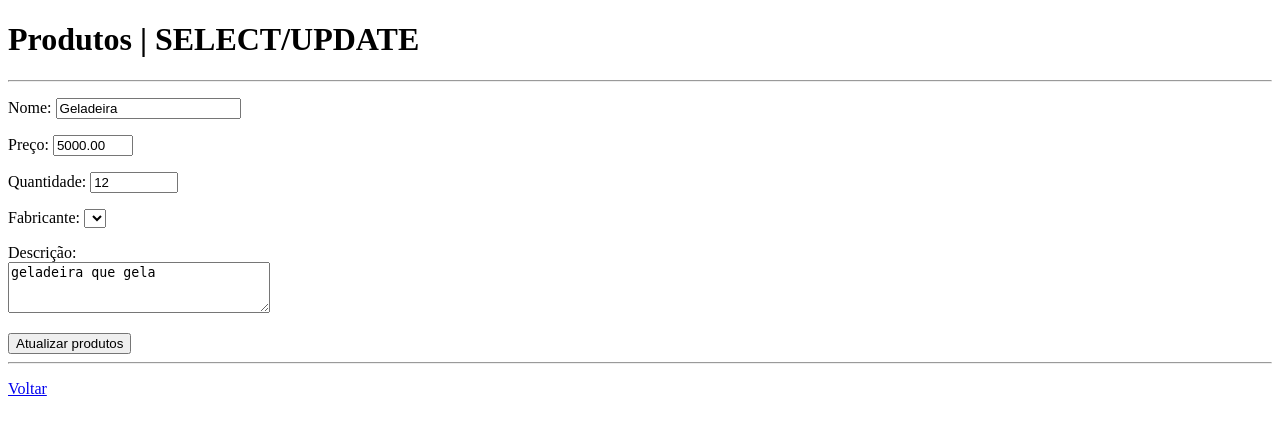
After one commit to Tiuliel/exemplo-crud-php, a PHP site: page /produtos/atualizar.php?id=3 in a window 1280 px wide. The commit adds this page. Shown: the top 435 px of the page. Run offline with PHP 8.4, Linux system fonts and the light colour scheme; data comes from the database, SQL or seed files in the repository; lists and menus that the app fills with data are empty.

Commit message:
Exercício 04

```diff
--- /dev/null
+++ b/produtos/atualizar.php
@@ -0,0 +1,44 @@
+<?php
+require_once"../src/funcoes-produtos.php";
+$id = filter_input(INPUT_GET, "id", FILTER_SANITIZE_NUMBER_INT);
+$produto = lerUmProduto($conexao, $id);
+?>
+
+<!DOCTYPE html>
+<html lang="pt-br">
+<head>
+    <meta charset="UTF-8">
+    <meta name="viewport" content="width=device-width, initial-scale=1.0">
+    <title>Produtos - Atualização</title>
+</head>
+<body>
+    <h1>Produtos | SELECT/UPDATE</h1>
+    <hr>
+    <form action="" method="post">
+    <p>
+        <label for="nome">Nome:</label>
+        <input type="text" name="nome" value="<?=$produto['nome']?>" id="nome" required>
+    </p>
+    <p>
+        <label for="preco">Preço:</label>
+        <input type="number" min="10" max="10000" value="<?=$produto['preco']?>" name="preco" id="preco" required>
+    </p>
+    <p>
+        <label for="quantidade">Quantidade:</label>
+        <input type="number" min="1" max="100" step="0.01"  value="<?=$produto['quantidade']?>" name="quantidade" id="quantidade" required>
+    </p>
+    <label for="fabricante">Fabricante:</label>
+    <select name="fabricante" id="fabricante">
+    <option value=""></option>
+
+</select>
+<p><label for="descricao">Descrição:</label><br>
+<textarea name="descricao" id="descricao" cols="30" rows="3"><?=$produto['descricao']?></textarea>
+</p>
+
+<button type="submit" name="atualizar">Atualizar produtos</button>
+    <hr>
+    <p><a href="visualizar.php">Voltar</a></p>
+</form>
+</body>
+</html>
--- a/produtos/visualizar.php
+++ b/produtos/visualizar.php
@@ -57,7 +57,11 @@ $listaDeProdutos = lerProdutos($conexao);
             <!-- 2) Fazer a conta direto na query SQL e pegar o resultado (coluna total) - além de passar -->
             <p><b>Total:</b> <?=formataPreco($produto["total"])?></p>
 
-
+            <hr>
+            <p>
+            <a href="atualizar.php?id=<?=$produto["id"]?>">Editar</a> |
+                <a href="excluir.php">Excluir</a>
+            </p>
         </article>
         <?php }?>
         </div>
--- a/src/funcoes-produtos.php
+++ b/src/funcoes-produtos.php
@@ -58,5 +58,20 @@ try {
     } catch (Exception $erro) {
     die("Erro ao inserir: ".$erro->getMessage());
 }
-};
+}
+
+function lerUmProduto(PDO $conexao, int $idProduto):array{
+    $sql = "SELECT * FROM produtos WHERE id= :id";
+
+    try {
+$consulta = $conexao->prepare($sql);
+$consulta->bindValue(":id", $idProduto, PDO::PARAM_STR);
+$consulta->execute();
+$resultado = $consulta->fetch(PDO::FETCH_ASSOC);
+    } catch (Exception $erro) {
+        die("Erro ao carregar: ".$erro->getMessage());
+    }
+
+    return $resultado;
+}
 ?>
```
